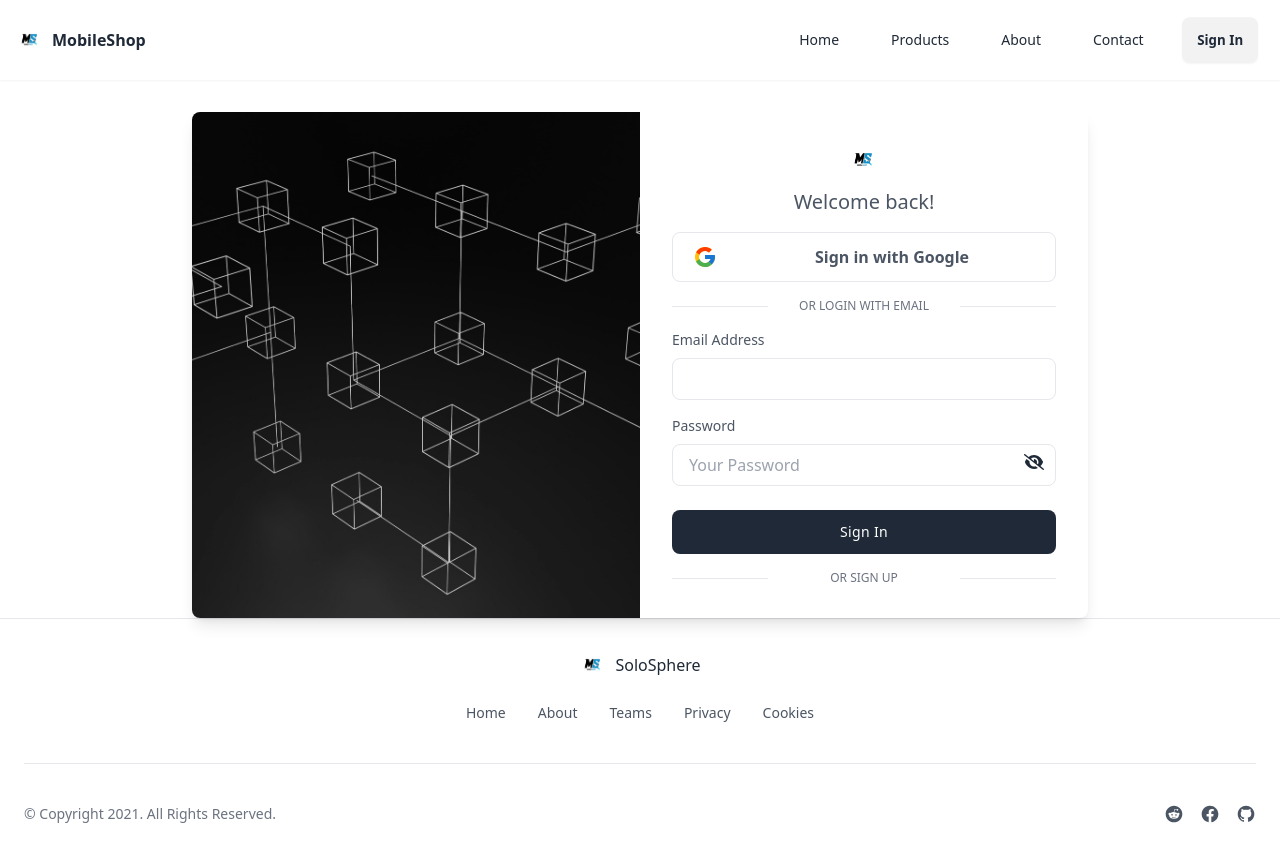
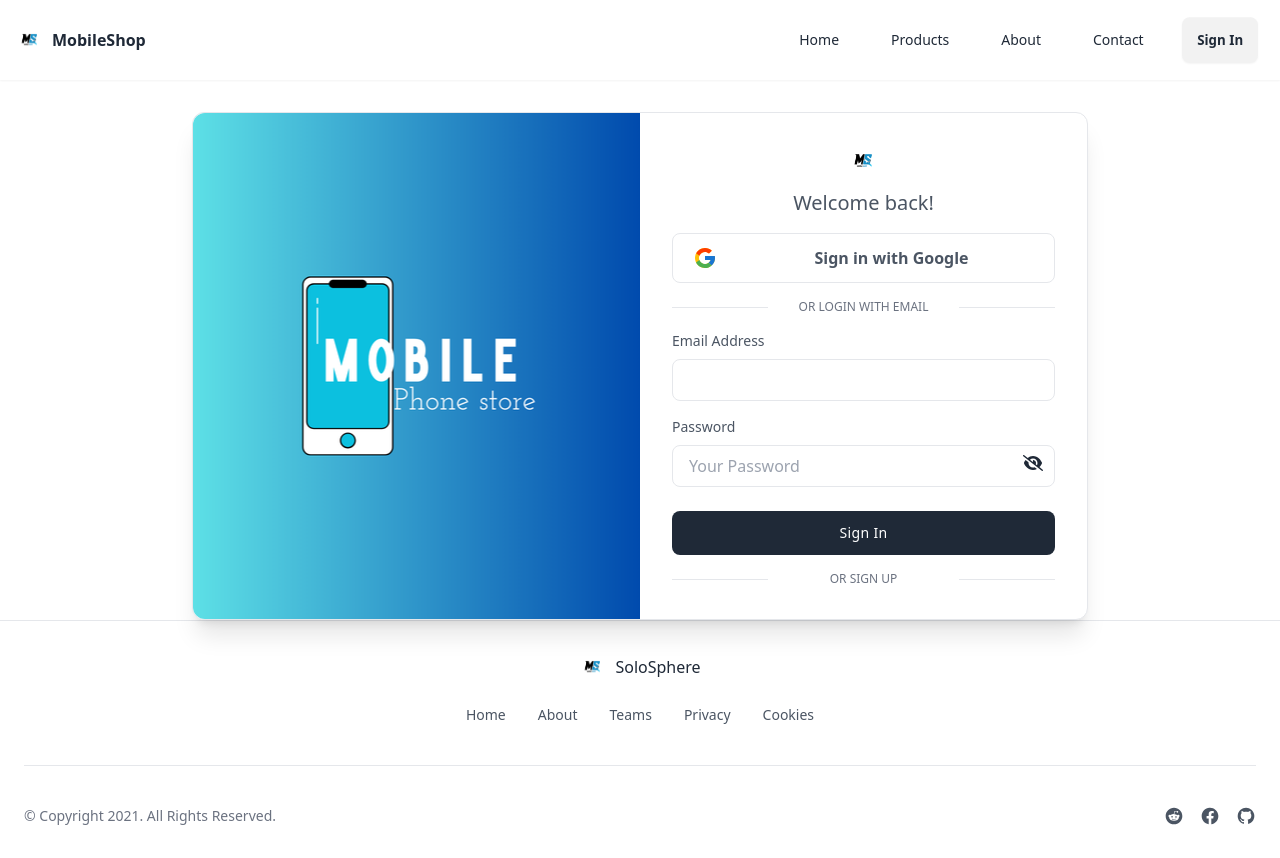
Before and after one commit to Irfankhan20/phase-2-mobile-shop-client, a React (Vite) app: page /login in a window 1280 px wide. Built offline with nearby package versions, Linux system fonts and the light colour scheme; no server answers.

Commit message:
navbar, login, register page responsive done

```diff
--- a/src/components/Navbar.jsx
+++ b/src/components/Navbar.jsx
@@ -26,7 +26,7 @@ const Navbar = () => {
     </>
   );
   return (
-    <div className="navbar fixed backdrop-blur-xl bg-white/30 shadow-sm px-4 mx-auto z-50">
+    <div className="navbar fixed backdrop-blur-xl bg-white/30 shadow-sm px-4 mx-auto z-50 ">
       {/* navbar start  */}
       <div className="navbar-start">
         <Link to={"/"} className=" flex gap-2 items-center">
--- a/src/pages/Authentication/Login.jsx
+++ b/src/pages/Authentication/Login.jsx
@@ -1,5 +1,5 @@
 import { Link, useLocation, useNavigate } from "react-router-dom";
-import bgImg from "../../assets/images/login.jpg";
+import bgImg from "../../assets/images/login2.png";
 import logo from "../../assets/images/logo.png";
 import { useContext, useState } from "react";
 import { FaEye, FaEyeSlash } from "react-icons/fa6";
@@ -60,15 +60,17 @@ const Login = () => {
 
   return (
     <div className="flex pt-28 justify-center items-center min-h-[calc(100vh-306px)] ">
-      <div className="flex w-full max-w-sm mx-auto overflow-hidden bg-white rounded-lg shadow-lg  lg:max-w-4xl ">
+      <div className="flex w-full border shadow-xl rounded-xl max-w-sm mx-auto  bg-white   lg:max-w-4xl ">
+        {/* backgroundImage  */}
         <div
-          className="hidden bg-cover bg-center lg:block lg:w-1/2"
+          className="rounded-l-xl bg-cover bg-center  lg:w-1/2"
           style={{
             backgroundImage: `url(${bgImg})`,
           }}
         ></div>
 
-        <div className="w-full px-6 py-8 md:px-8 lg:w-1/2">
+        <div className="w-full  px-6 py-8 md:px-8 lg:w-1/2">
+          {/* logo top  */}
           <div className="flex justify-center mx-auto">
             <img className="w-auto h-7 sm:h-8" src={logo} alt="" />
           </div>
@@ -77,6 +79,7 @@ const Login = () => {
             Welcome back!
           </p>
 
+          {/* google login  */}
           <div
             onClick={handleGoogleSignIn}
             className="flex cursor-pointer items-center justify-center mt-4 text-gray-600 transition-colors duration-300 transform border rounded-lg   hover:bg-gray-50 "
@@ -107,6 +110,7 @@ const Login = () => {
             </span>
           </div>
 
+          {/* login with likha  */}
           <div className="flex items-center justify-between mt-4">
             <span className="w-1/5 border-b  lg:w-1/4"></span>
 
@@ -116,7 +120,9 @@ const Login = () => {
 
             <span className="w-1/5 border-b dark:border-gray-400 lg:w-1/4"></span>
           </div>
+
           <form onSubmit={handleSignIn}>
+            {/* email field  */}
             <div className="mt-4">
               <label
                 className="block mb-2 text-sm font-medium text-gray-600 "
@@ -133,6 +139,7 @@ const Login = () => {
               />
             </div>
 
+            {/* password field  */}
             <div className="mt-4">
               <div className="flex justify-between">
                 <label
@@ -159,6 +166,8 @@ const Login = () => {
                 </span>
               </div>
             </div>
+
+            {/* sign in button  */}
             <div className="mt-6">
               <button
                 type="submit"
@@ -169,6 +178,7 @@ const Login = () => {
             </div>
           </form>
 
+          {/* redirect register page  */}
           <div className="flex items-center justify-between mt-4">
             <span className="w-1/5 border-b  md:w-1/4"></span>
 
--- a/src/pages/Authentication/Register.jsx
+++ b/src/pages/Authentication/Register.jsx
@@ -1,5 +1,5 @@
 import { Link, useLocation, useNavigate } from "react-router-dom";
-import bgImg from "../../assets/images/register.jpg";
+import bgImg from "../../assets/images/login2.png";
 import logo from "../../assets/images/logo.png";
 import { useContext, useState } from "react";
 import { AuthContext } from "../../providers/AuthProvider";
@@ -129,7 +129,7 @@ const Registration = () => {
   return (
     <div className="flex justify-center items-center min-h-[calc(100vh-306px)] pt-28">
       <div className="flex w-full max-w-sm mx-auto overflow-hidden bg-white rounded-lg shadow-lg  lg:max-w-4xl ">
-        <div className="w-full px-6 py-8 md:px-8 lg:w-1/2">
+        <div className="w-full border shadow-xl px-6 py-8 md:px-8 lg:w-1/2">
           {/* logo part  */}
           <div className="flex justify-center mx-auto">
             <img className="w-auto h-7 sm:h-8" src={logo} alt="" />
--- a/src/pages/home/Home.jsx
+++ b/src/pages/home/Home.jsx
@@ -3,7 +3,7 @@ import TabCategories from "../../components/TabCategories";
 
 const Home = () => {
   return (
-    <div className="lg:pt-16">
+    <div className="pt-12 md:pt-16 ">
       <Carousel />
       <TabCategories />
     </div>
```
Also changed, not shown: src/assets/images/login2.png (added).
